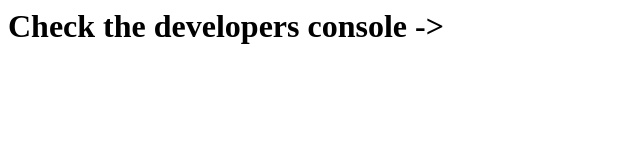
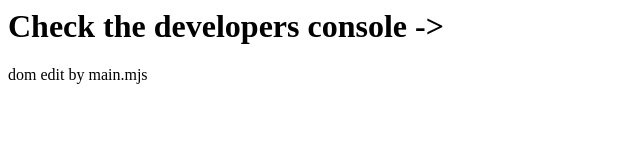
Before and after one commit to max-edelstein/modular_javascript, a website with bundled scripts: page index.html in a window 1280 px wide. Shown: the whole page, without its empty margins (0-640 px from the left). Built offline with nearby package versions, Linux system fonts and the light colour scheme.

Commit message:
dom edit using main.mjs file

```diff
--- a/index.html
+++ b/index.html
@@ -5,5 +5,7 @@
  </head>
  <body>
    <h1>Check the developers console -> </h1>
+
+   <div id='editMe'></div>
  </body>
 </html>
--- a/main.mjs
+++ b/main.mjs
@@ -12,3 +12,5 @@ moduleOne();
 moduleTwo();
 
 console.log('hello from main.mjs');
+
+document.getElementById('editMe').textContent = 'dom edit by main.mjs';
```
